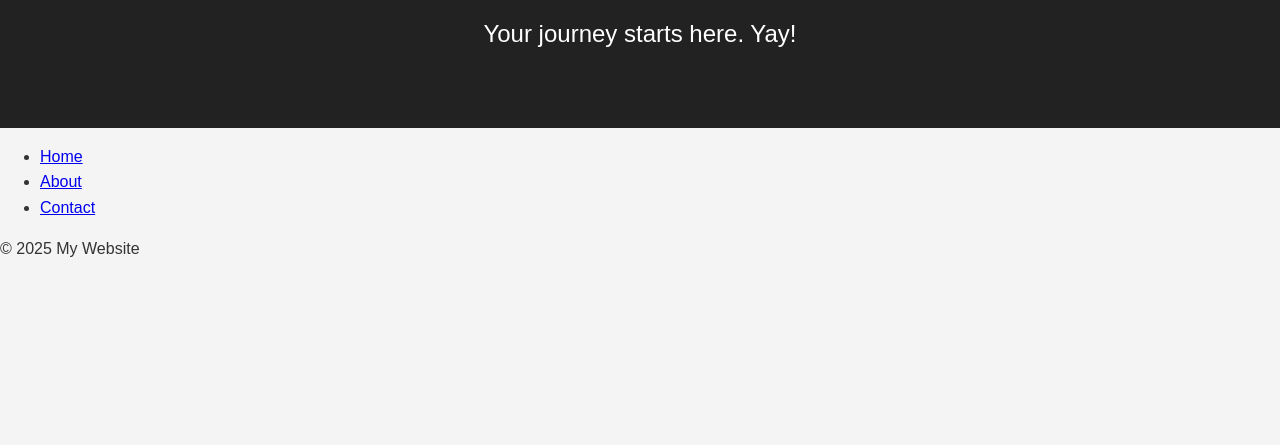
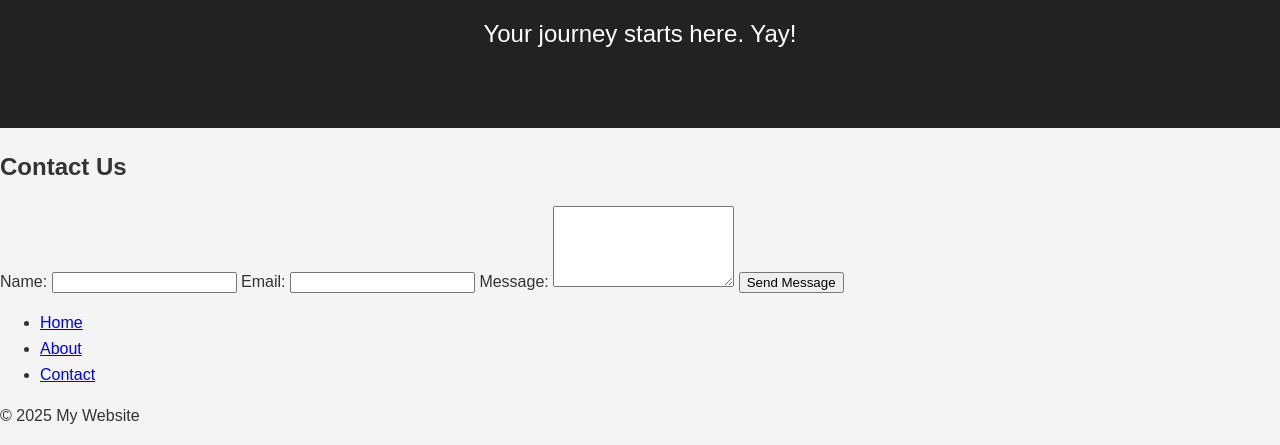
Before and after one commit to NoraaaaaY/website-project, a plain HTML site: page index.html in a window 1280 px wide. Shown: the part 603-1048 px from the top of the page. Before the commit the page ends 881 px from the top, so only its background shows below. Drawn offline with Linux system fonts and the light colour scheme.

Commit message:
added a contact form

```diff
--- a/index.html
+++ b/index.html
@@ -17,6 +17,23 @@
       <p>Your journey starts here. Yay!</p>
     </section>
 
+    <section class="contact">
+        <h2>Contact Us</h2>
+        <form action="#" method="post">
+            <label for="name">Name:</label>
+            <input type="text" id="name" name="name" required>
+
+            <label for="email">Email:</label>
+            <input type="email" id="email" name="email" required>
+
+            <label for="message">Message:</label>
+            <textarea id="message" name="message" rows="5" required></textarea>
+
+            <button type="submit">Send Message</button>
+        </form>
+    </section>
+
+
     <nav>
       <ul>
         <li><a href="#">Home</a></li>
```
